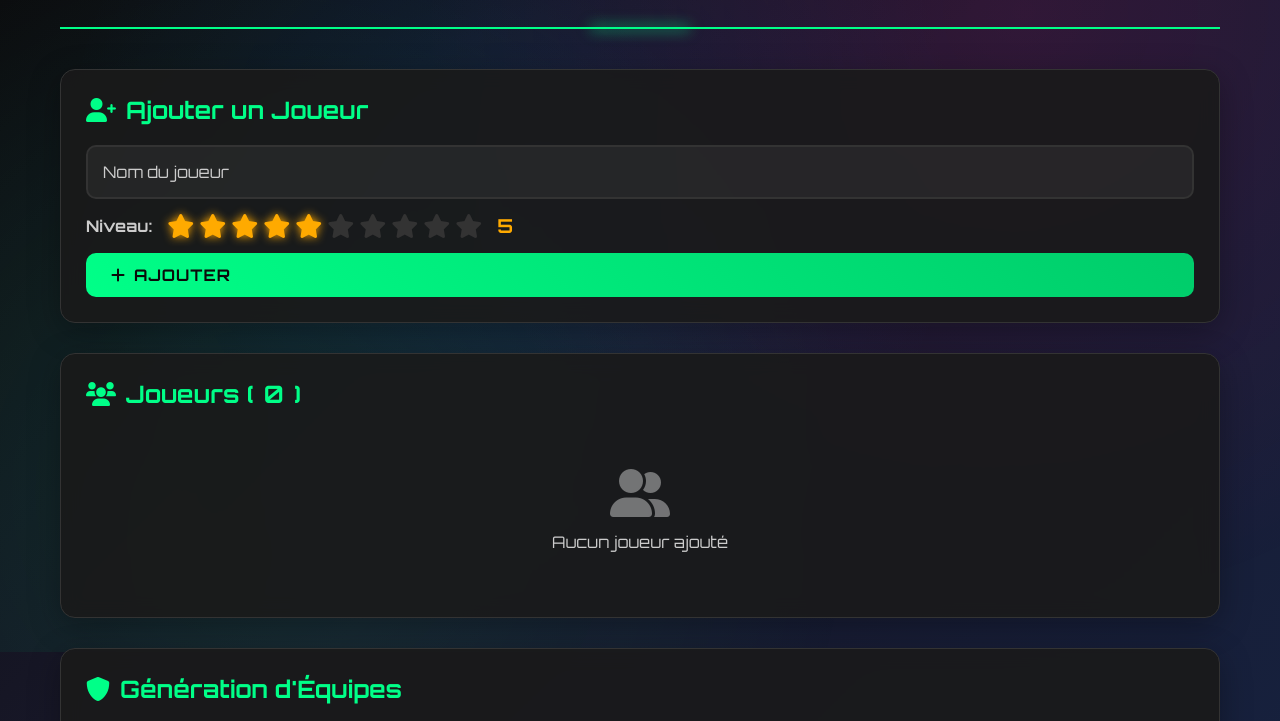
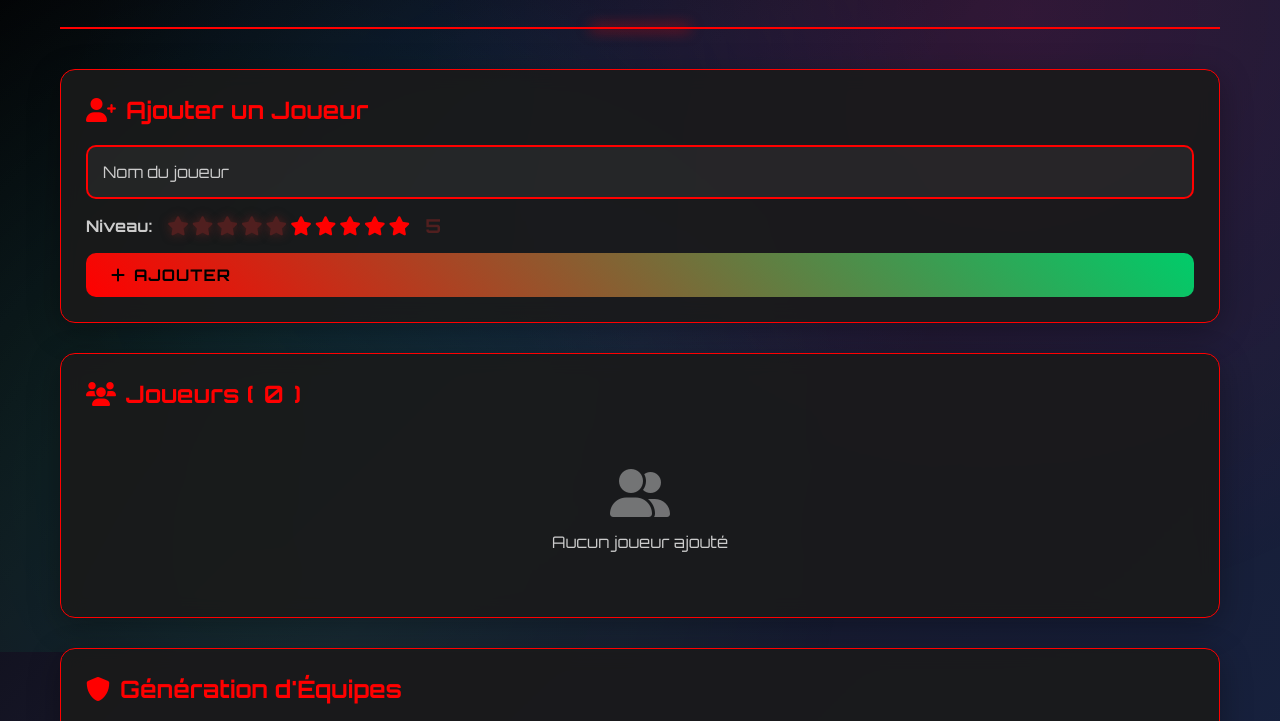
Before and after one commit to Tipsyc69/Team-Creation, a plain HTML site: page index.html in a window 1280 px wide. Shown: the part 148-869 px from the top of the page. Drawn offline with Linux system fonts and the light colour scheme.

Commit message:
Update style.css

```diff
--- a/style.css
+++ b/style.css
@@ -6,17 +6,17 @@
 }
 
 :root {
-    --primary-color: #00ff88;
-    --secondary-color: #ff0080;
-    --accent-color: #0080ff;
-    --background-dark: #0a0a0a;
+    --primary-color: #ff0000;
+    --secondary-color: #ff0000;
+    --accent-color: #ff0000;
+    --background-dark: #000000;
     --background-card: #1a1a1a;
     --text-primary: #ffffff;
     --text-secondary: #cccccc;
-    --border-color: #333333;
-    --success-color: #00ff88;
-    --danger-color: #ff4444;
-    --warning-color: #ffaa00;
+    --border-color: #ff0000;
+    --success-color: #000000;
+    --danger-color: #000000;
+    --warning-color: #501f1f;
 }
 
 body {
@@ -171,11 +171,12 @@ body::before {
 
 .stars {
     display: flex;
-    gap: 5px;
+    gap: 3px;
+    flex-wrap: wrap;
 }
 
 .stars i {
-    font-size: 1.5rem;
+    font-size: 1.2rem;
     color: var(--border-color);
     cursor: pointer;
     transition: all 0.2s ease;
@@ -303,7 +304,7 @@ body::before {
 
 .player-rating i {
     color: var(--warning-color) !important;
-    font-size: 0.9rem;
+    font-size: 0.8rem;
 }
 
 .player-rating i:not(.active) {
@@ -461,7 +462,7 @@ body::before {
 
 .team-player-rating i {
     color: var(--warning-color) !important;
-    font-size: 0.8rem;
+    font-size: 0.7rem;
 }
 
 .team-player-rating i:not(.active) {
```
